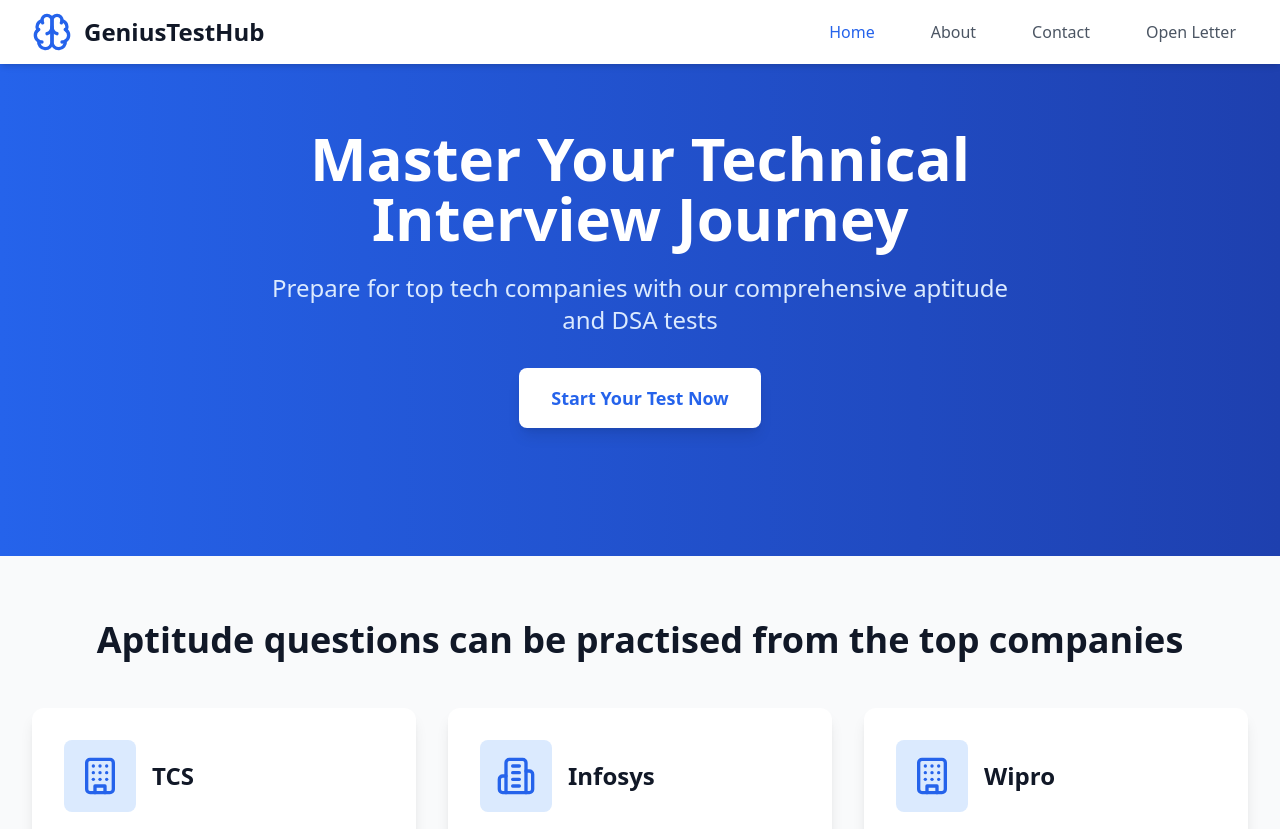
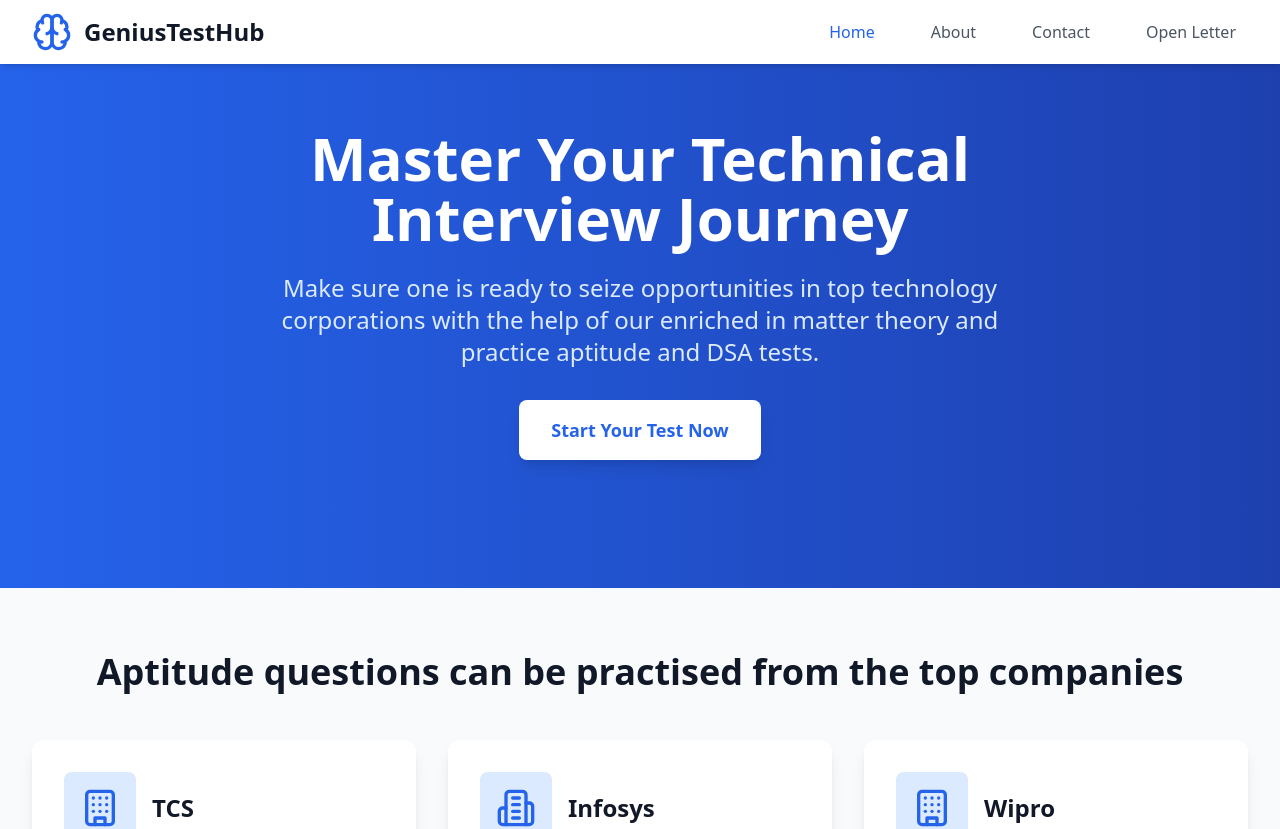
Before and after one commit to TechWithIfn/GeniusTestHub, a React (Vite) app: page / in a window 1280 px wide. Shown: the top 829 px of the page. Built offline with nearby package versions, Linux system fonts and the light colour scheme.

Commit message:
Update Home.tsx

```diff
--- a/src/pages/Home.tsx
+++ b/src/pages/Home.tsx
@@ -27,7 +27,7 @@ const Home = () => {
               Master Your Technical Interview Journey
             </h1>
             <p className="text-lg md:text-xl lg:text-2xl mb-8 text-blue-100 max-w-3xl mx-auto">
-              Prepare for top tech companies with our comprehensive aptitude and DSA tests
+             Make sure one is ready to seize opportunities in top technology corporations with the help of our enriched in matter theory and practice aptitude and DSA tests.
             </p>
             <Link
               to="/subjects"
```
